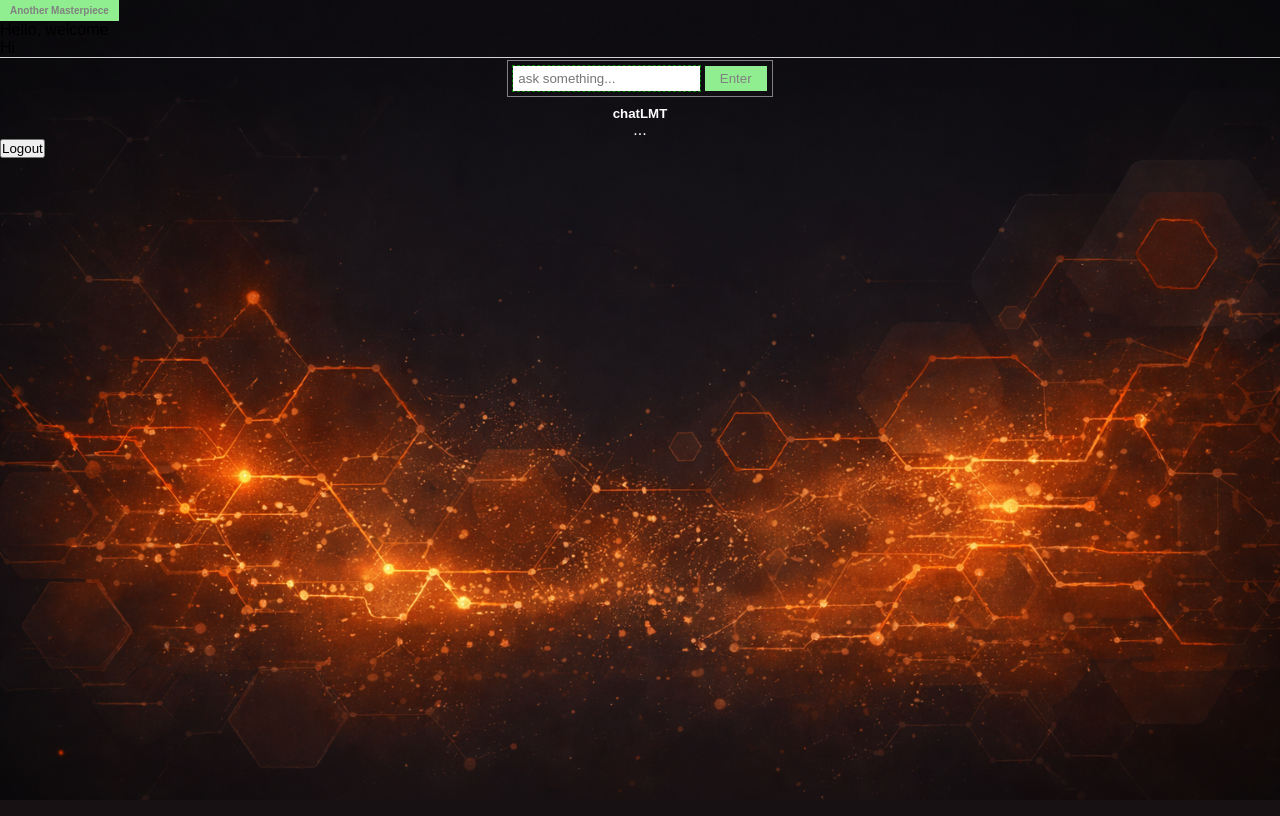
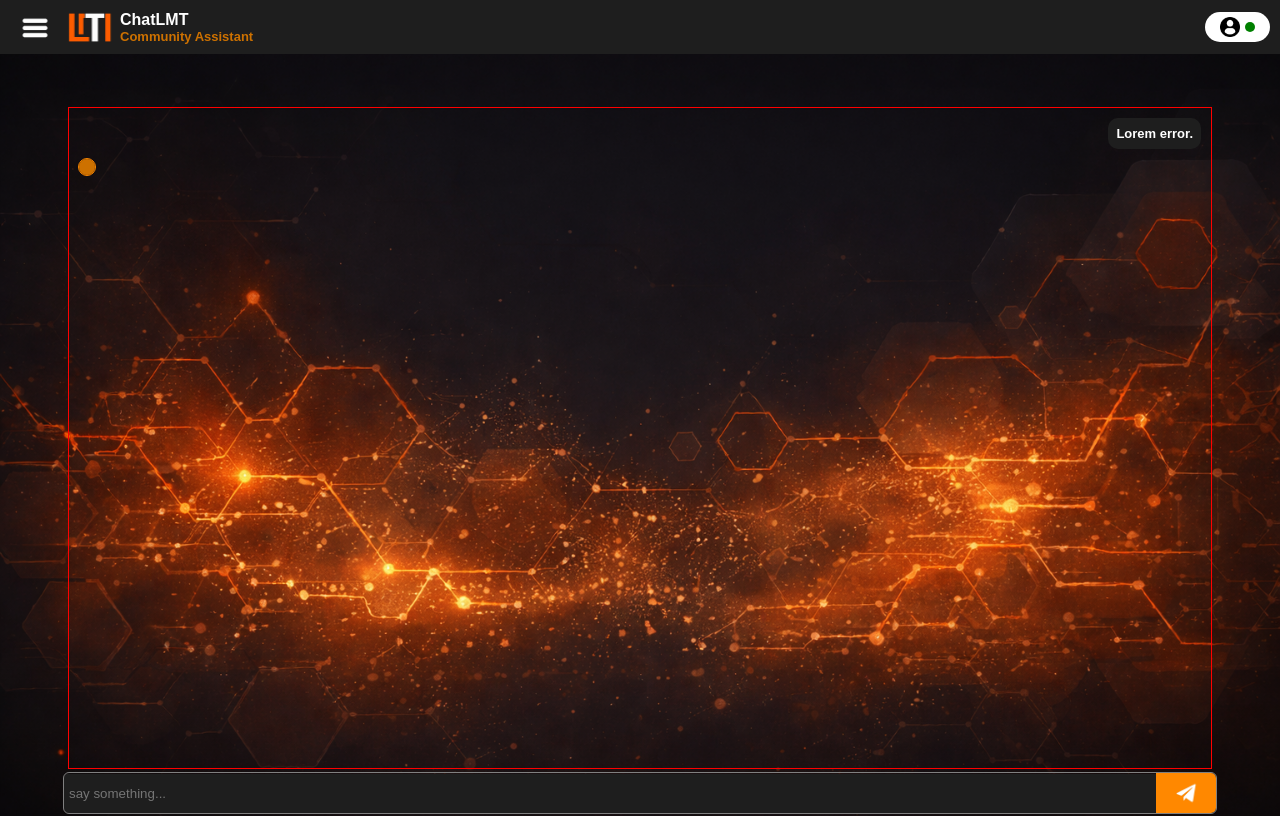
Before and after one commit to 001grindpa/chatLMT, a Flask app: page / in a window 1280 px wide. Run offline with Flask 3, Linux system fonts and the light colour scheme; a user stored in the database is signed in; parts of the project's set-up code (start-up, migrations or seed data) failed here and were passed over; some libraries are stand-ins or nearby versions.

Commit message:
done with 70% index page UI/UX

```diff
--- a/app.py
+++ b/app.py
@@ -18,6 +18,16 @@ Session(app)
 @app.before_request
 def static_session():
     session.permanent = True
+
+@app.context_processor
+def globals():
+    userData = db.execute("SELECT * FROM userData WHERE username = ?", session.get("username"))
+    for data in userData:
+        if data.get("email"):
+            email = data.get("email")
+        else:
+            email = ""
+    return dict(email=email)
 
 @app.route("/", methods=["GET", "POST"])
 async def index():
--- a/static/style/main.css
+++ b/static/style/main.css
@@ -343,6 +343,9 @@ footer .x:hover {
 }
 
 /* styling for login */
+#login .signup form .txt {
+    text-align: left;
+}
 main #toLogin {
     display: none;
 }
@@ -351,31 +354,104 @@ main #toLogin {
 }
 
 /* index styling */
+#index header {
+    position: fixed;
+    width: 100vw;
+}
+#index .chatCont {
+    /* outline: 1px solid white; */
+    margin: auto;
+    margin-top: 300px;
+    width: 90vw;
+    overflow: hidden;
+    height: 40px;
+    padding: 3px;
+}
+#index .chatCont.expand {
+    transition: 0.3s;
+    animation: expand 2.5s forwards;
+}
+@keyframes expand {
+    to {
+        margin-top: 100px;
+        height: 710px;
+    }
+}
+#index .chatArea {
+    outline: 1px solid red;
+    margin: 5px;
+    padding: 10px;
+    height: 40rem;
+    overflow-y: auto;
+}
+#index .chatArea .humanText {
+    /* outline: 1px solid var(--brand-color); */
+    width: 300px;
+    margin-left: auto;
+}
+#index .chatArea .humanText .Hcontent {
+    margin-left: auto;
+    width: fit-content;
+    font-size: small;
+    color: white;
+    font-weight: bold;
+    padding: 8px;
+    border-radius: 10px;
+    background-color: var(--bg-dark);
+}
+#index .response {
+    width: 300px;
+}
+#index .response .content {
+    outline: 1px solid var(--brand-color-light);
+    width: fit-content;
+    font-size: small;
+    color: white;
+    font-weight: bold;
+    padding: 8px;
+    border-radius: 10px;
+    background-color: var(--brand-color);
+    margin-top: 10px;
+}
+#index .right .profile .status {
+    background-color: green;
+}
 #search {
-    text-align: center;
-    padding: 5px;
-    width: fit-content;
+    display: flex;
+    align-items: center;
+    outline: 1px solid gray;
     margin: auto;
-    outline: 1px solid gray;
     margin-top: 3px;
+    overflow: hidden;
+    width: 100%;
+    border-radius: 5px;
 }
 #search input {
-    padding: 5px;
+    padding: 12px 5px;
     outline: none;
     border: none;
-}
-#search input:focus {
-    outline: 1px dashed green;
+    width: 100%;
+    outline: none;
+    background-color: var(--bg-dark);
+    color: lightgray;
 }
 #search button {
     padding: 5px 15px;
-    background-color: lightgreen;
+    background-color: var(--brand-color-light);
     color: gray;
     border: none;
     cursor: pointer;
+    transition: 0.2s;
 }
-.response {
-    text-align: center;
-    margin-top: 10px;
-    color: white;
+#search button:hover {
+    background-color: var(--brand-color);
 }
+#search img {
+    width: 30px;
+    height: 30px;
+}
+#index footer {
+    position: absolute;
+    top: 46rem;
+    width: 100vw
+}
--- a/templates/index.html
+++ b/templates/index.html
@@ -2,30 +2,55 @@
 
 {% block body %}
 
-    <div>
-        <header>
-            <div class="sideNote">Another Masterpiece</div>
-        </header>
-        <main>
-            <div class="chatCont">
-                <div class="chatArea">
-                    <div class="botText">Hello, welcome</div>
-                    <div class="humanText">Hi</div>
-                </div>
-                <div class="divide"></div>
-                <form id="search" action="/">
-                    <input name="q" type="search" placeholder="ask something..." autofocus autocomplete="off">
-                    <button type="submit">Enter</button>
-                </form>
-                <div class="response">
-                    <h5>chatLMT</h5>
-                    <div class="content">...</div>
-                </div>
-            </div>
+        <div class="statusText">
+            <div>{{ email }}</div>
             <form action="/logout" method="get">
                 <button type="submit">Logout</button>
             </form>
+        </div>
+        <header>
+            <div class="menuBar">
+                <div class="left">
+                    <div class="hambugger"><img src="{{ url_for('static', filename='images/white_burger.png') }}" alt="burger_logo"></div>
+                    <img class="logo" src="{{ url_for('static', filename='images/lmt_no_tagline.png') }}" alt="LMT_logo">
+                    <div class="title">
+                        <div>ChatLMT</div>
+                        <div>Community Assistant</div>
+                    </div>
+                </div>
+                <div class="right">
+                    <div class="profile">
+                        <img src="{{ url_for('static', filename='images/profile-user.png') }}" alt="profile_img">
+                        <div class="status"></div>
+                    </div>
+                </div>
+            </div>
+        </header>
+        <main>
+            <div class="chatCont expand">
+                <div class="chatArea">
+                    <div class="humanText">
+                        <div class="Hcontent">Lorem error.</div>
+                    </div>
+                    <div class="response">
+                        <div class="content"></div>
+                    </div>
+                </div>
+                <!-- <div class="divide"></div> -->
+                <form id="search" action="/">
+                    <input name="q" type="search" placeholder="say something..." autofocus autocomplete="off">
+                    <button type="submit"><img src="{{ url_for('static', filename='images/white_paper_plane.png') }}" alt=""></button>
+                </form>
+            </div>
         </main>
-    </div>
+        <footer>
+            <div>Like Minded Troop(LMT) Affilliated Project</div>
+            <div>© 2026 Like Minded Troop</div>
+            <div>
+                <img class="lmt" src="/static/images/lmt_no_tagline.png" alt="LMT logo">
+                <a href="https://www.x.com/lmt_dao"><img class="x" src="/static/images/x.png" alt="X logo"></a>
+            </div>
+            <div class="sideNote">Another Masterpiece</div>
+        </footer>
 
 {% endblock %}
--- a/templates/login.html
+++ b/templates/login.html
@@ -40,6 +40,7 @@
                     <div class="line"></div>
                     <div class="strength"></div>
                 </div>
+                <div class="txt"><a href="/reset_password">Forgot password?</a></div>
                 <button type="submit">Log In</button>
             </form>
             <div class="warn"></div>
--- a/templates/signup.html
+++ b/templates/signup.html
@@ -18,7 +18,6 @@
     <header>
         <div class="menuBar">
             <div class="left">
-                <div class="hambugger"><img src="{{ url_for('static', filename='images/white_burger.png') }}" alt="burger_logo"></div>
                 <img class="logo" src="{{ url_for('static', filename='images/lmt_no_tagline.png') }}" alt="LMT_logo">
                 <div class="title">
                     <div>ChatLMT</div>
```
Also changed, not shown: lmt.db, static/images/white_paper_plane.png (added), 2 other files.
